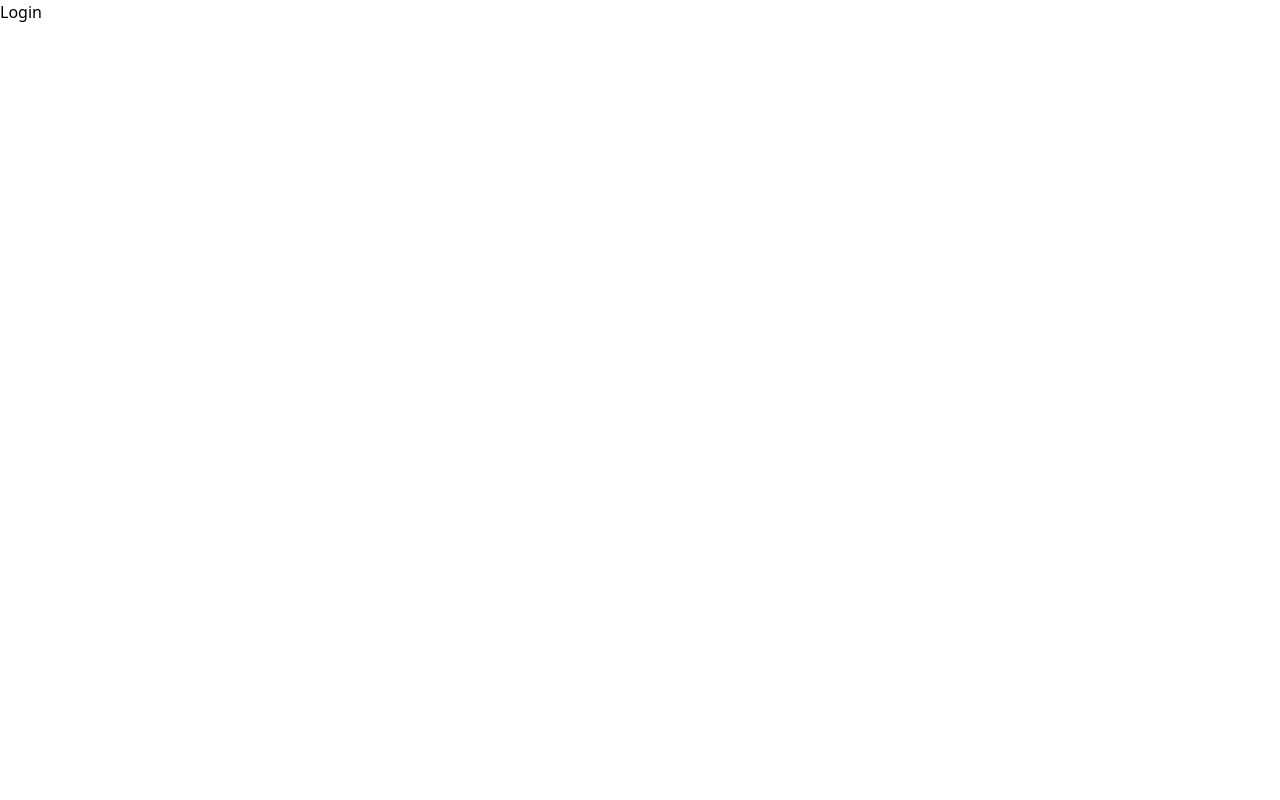
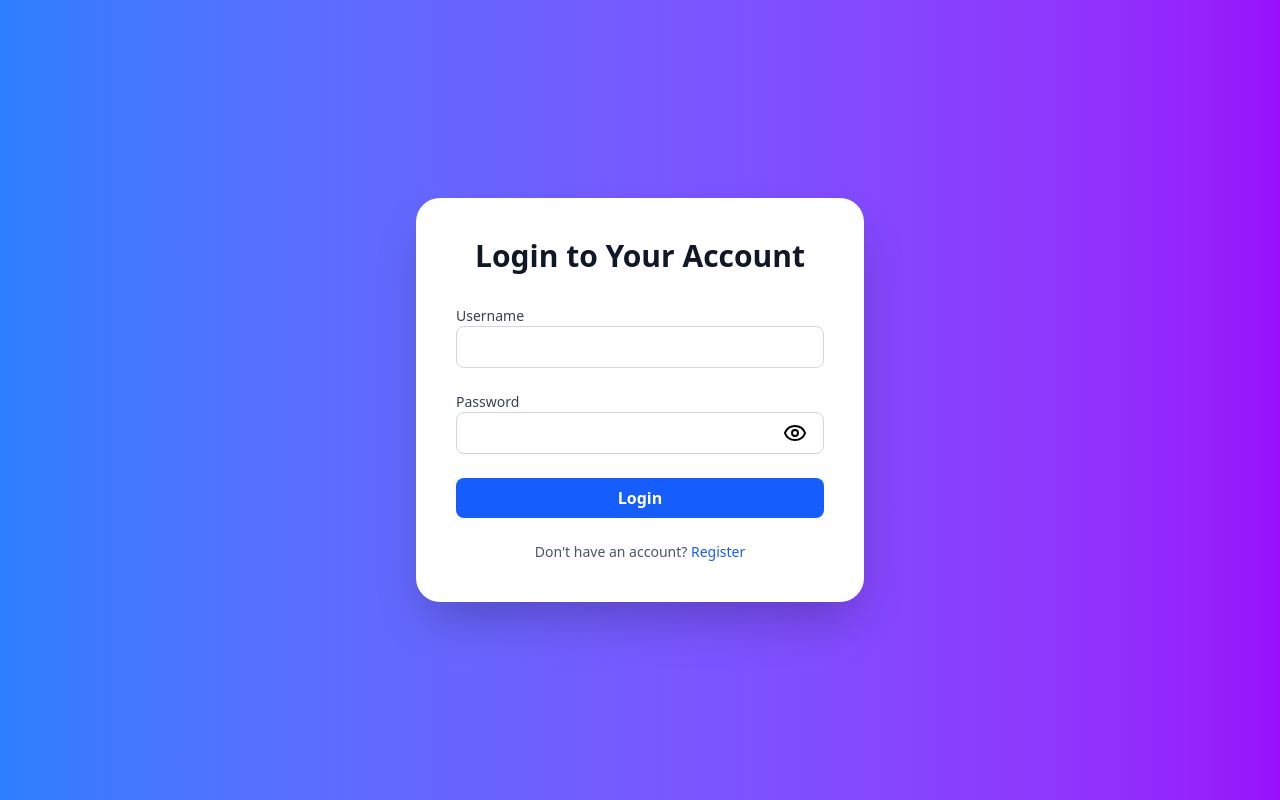
Before and after one commit to ksamrat224/LMS, a React (Vite) app in the folder Frontend/: page /login in a window 1280 px wide. Built offline with nearby package versions, Linux system fonts and the light colour scheme.

Commit message:
login page added

```diff
--- a/Frontend/src/components/SideBar.tsx
+++ b/Frontend/src/components/SideBar.tsx
@@ -9,7 +9,7 @@ const SideBar = () => {
       </div>
       {/* Menu Items */}
       <div className="p-6">
-        <ul className="space-y-4 text-lg">
+        <ul className="space-y-4 text-lg font-bold">
           <li>
             <NavItem to="/book" label="Books" icon="📚" />
           </li>
--- a/Frontend/src/pages/Login.tsx
+++ b/Frontend/src/pages/Login.tsx
@@ -1,8 +1,36 @@
+import Input from "../components/Input";
+import Button from "../components/Button";
 
 const Login = () => {
   return (
-    <div>Login</div>
-  )
-}
+    <div className="min-h-screen flex items-center justify-center bg-gradient-to-r from-blue-500 to-purple-600">
+      <div className="bg-white p-10 rounded-3xl shadow-2xl w-full max-w-md">
+        <h1 className="text-3xl font-extrabold text-center mb-8 text-gray-900">
+          Login to Your Account
+        </h1>
+        <form className="space-y-6">
+          <Input name="username" type="text" id="username" content="Username" />
+          <Input
+            name="password"
+            type="password"
+            id="password"
+            content="Password"
+          />
+          <Button
+            content="Login"
+            type="submit"
+            bgColor="bg-blue-600 hover:bg-blue-700"
+          />
+        </form>
+        <p className="text-sm text-center text-gray-600 mt-6">
+          Don't have an account?{" "}
+          <a href="/register" className="text-blue-600 hover:underline">
+            Register
+          </a>
+        </p>
+      </div>
+    </div>
+  );
+};
 
-export default Login
+export default Login;
```
